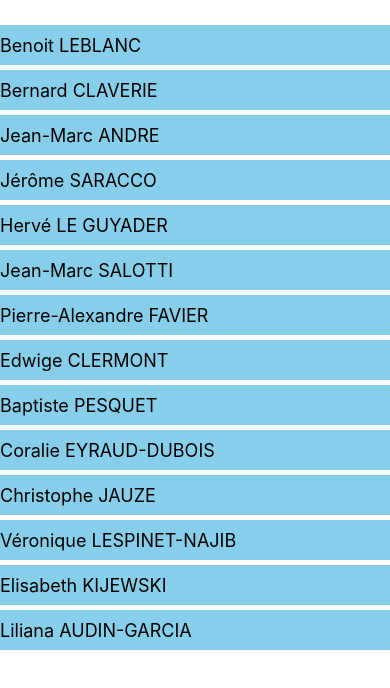
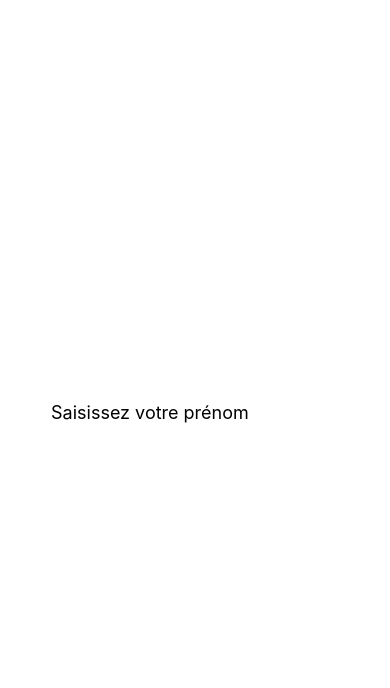
Before and after one commit to francoisdomecq/TP1-Mobile, a React Native app: screen / in a window 390 px wide. Shown: the top 688 px of the page. Built offline with nearby package versions, Linux system fonts and the light colour scheme.

Commit message:
State management

```diff
--- a/App.tsx
+++ b/App.tsx
@@ -1,29 +1,27 @@
 import React, { Component } from 'react'
 import { TextInput, View, StyleSheet, Text } from 'react-native'
-import PersonList, { Person } from './PersonList'
+interface CLassStateType {
+  name: string;
+}
 
-const DATA: Array<Person> = [
-  { id: 0, firstName: 'Benoit', lastName: 'Leblanc' },
-  { id: 1, firstName: 'Bernard', lastName: 'Claverie' },
-  { id: 2, firstName: 'Jean-Marc', lastName: 'Andre' },
-  { id: 3, firstName: 'Jérôme', lastName: 'Saracco' },
-  { id: 4, firstName: 'Hervé', lastName: 'Le Guyader' },
-  { id: 5, firstName: 'Jean-Marc', lastName: 'Salotti' },
-  { id: 6, firstName: 'Pierre-Alexandre', lastName: 'Favier' },
-  { id: 7, firstName: 'Edwige', lastName: 'Clermont' },
-  { id: 8, firstName: 'Baptiste', lastName: 'Pesquet' },
-  { id: 9, firstName: 'Coralie', lastName: 'Eyraud-Dubois' },
-  { id: 10, firstName: 'Christophe', lastName: 'Jauze' },
-  { id: 11, firstName: 'Véronique', lastName: 'Lespinet-Najib' },
-  { id: 12, firstName: 'Elisabeth', lastName: 'Kijewski' },
-  { id: 13, firstName: 'Liliana', lastName: 'Audin-Garcia' },
-]
-
-export default class App extends Component {
+export default class App extends Component<{},CLassStateType> {
+  constructor() {
+    super({});
+    this.state = {
+      name:"",
+    };
+  }
   render() {
     return (
       <View style={styles.container}>
-        <PersonList DATA={DATA} />
+        <TextInput
+          style={styles.textInput}
+          placeholder="Saisissez votre prénom"
+          onSubmitEditing={Event=>this.setState({name:Event.nativeEvent.text})}
+        />
+        <Text style={styles.nameOutput}>
+          {this.state.name ? `Bienvenue ${this.state.name}` : ""}
+        </Text>
       </View>
     )
   }
@@ -39,4 +37,11 @@ const styles = StyleSheet.create({
   textInput: {
     fontSize: 18,
   },
+  nameOutput:{
+    marginTop: 20,
+    fontSize: 18,
+    textAlign: "center",
+    fontWeight: "bold",
+    color: "#2980b9",
+  }
 })
```
